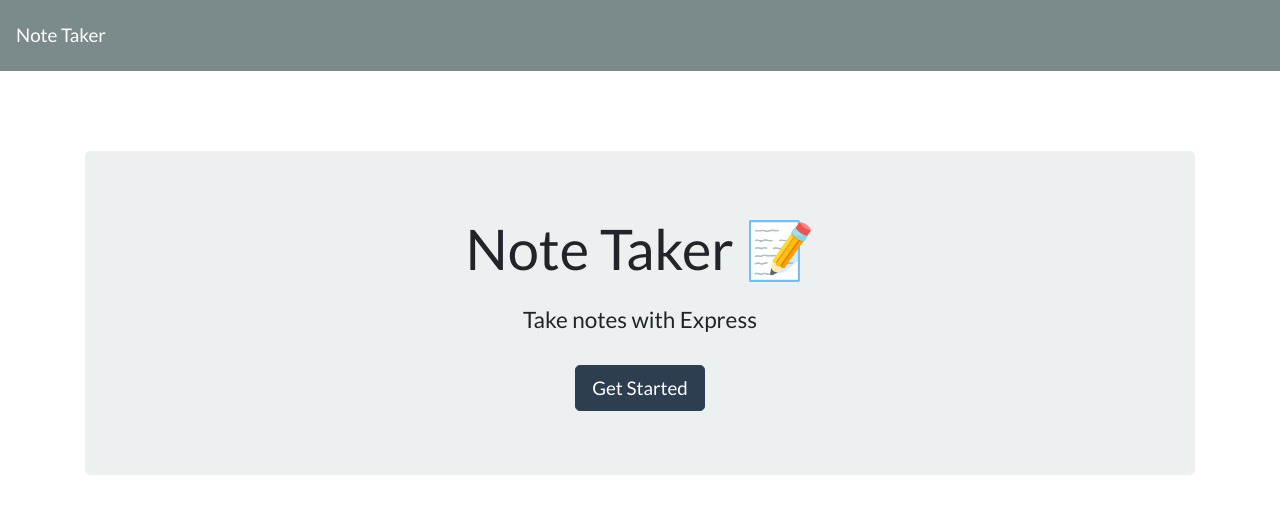
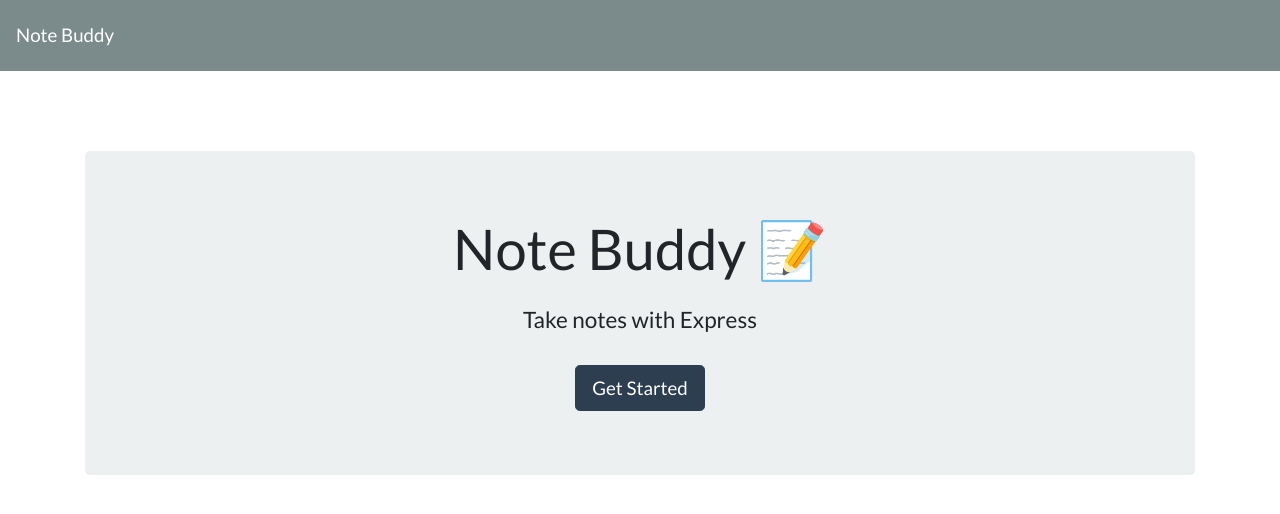
Before and after one commit to JaynewDee/NoteBuddy, a website: page public/index.html in a window 1280 px wide. Drawn offline with nearby package versions, Linux system fonts and the light colour scheme; no server answers.

Commit message:
minor customizations to html

```diff
--- a/public/index.html
+++ b/public/index.html
@@ -5,18 +5,18 @@
   <meta charset="UTF-8">
   <meta name="viewport" content="width=device-width, initial-scale=1.0">
   <meta http-equiv="X-UA-Compatible" content="ie=edge">
-  <title>Note Taker</title>
+  <title>Note Buddy</title>
   <link rel="stylesheet" href="https://cdnjs.cloudflare.com/ajax/libs/bootswatch/4.1.3/flatly/bootstrap.min.css" />
 </head>
 
 <body>
   <nav class="navbar navbar-dark bg-dark">
-    <a class="navbar-brand" href="/">Note Taker
+    <a class="navbar-brand" href="/">Note Buddy
     </a>
   </nav>
   <div class="container">
     <div style="margin-top: 80px;" class="jumbotron text-center">
-      <h1 class="display-4">Note Taker <span role="img" aria-label="Memo">📝</span></h1>
+      <h1 class="display-4">Note Buddy <span role="img" aria-label="Memo">📝</span></h1>
       <h4 class="mt-4">Take notes with Express</h4>
       <a class="btn btn-primary btn-lg mt-4" href="/notes" role="button">Get Started</a>
     </div>
```
Also changed, not shown: public/notes.html (+2 -2 lines), README.md.
